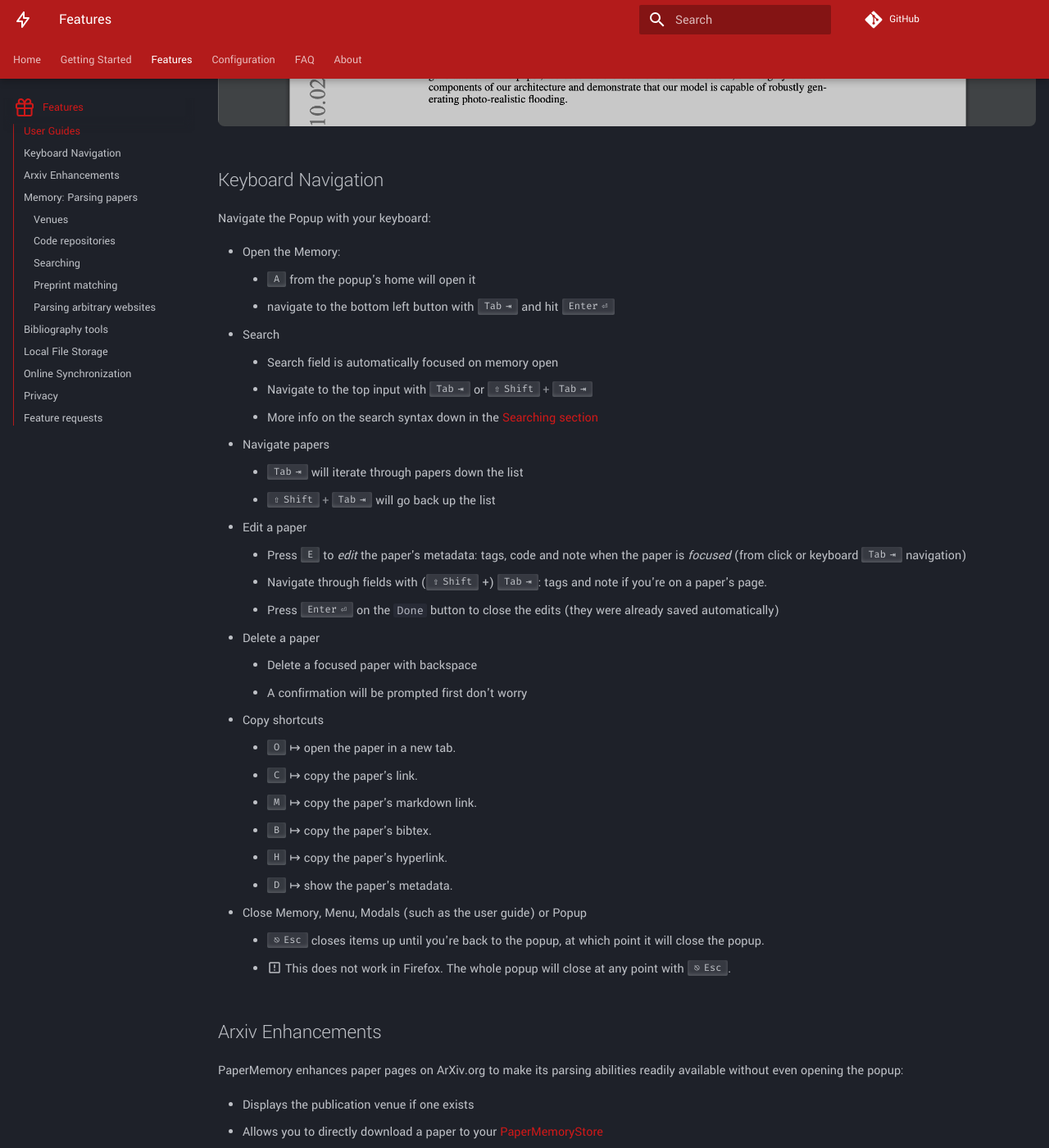
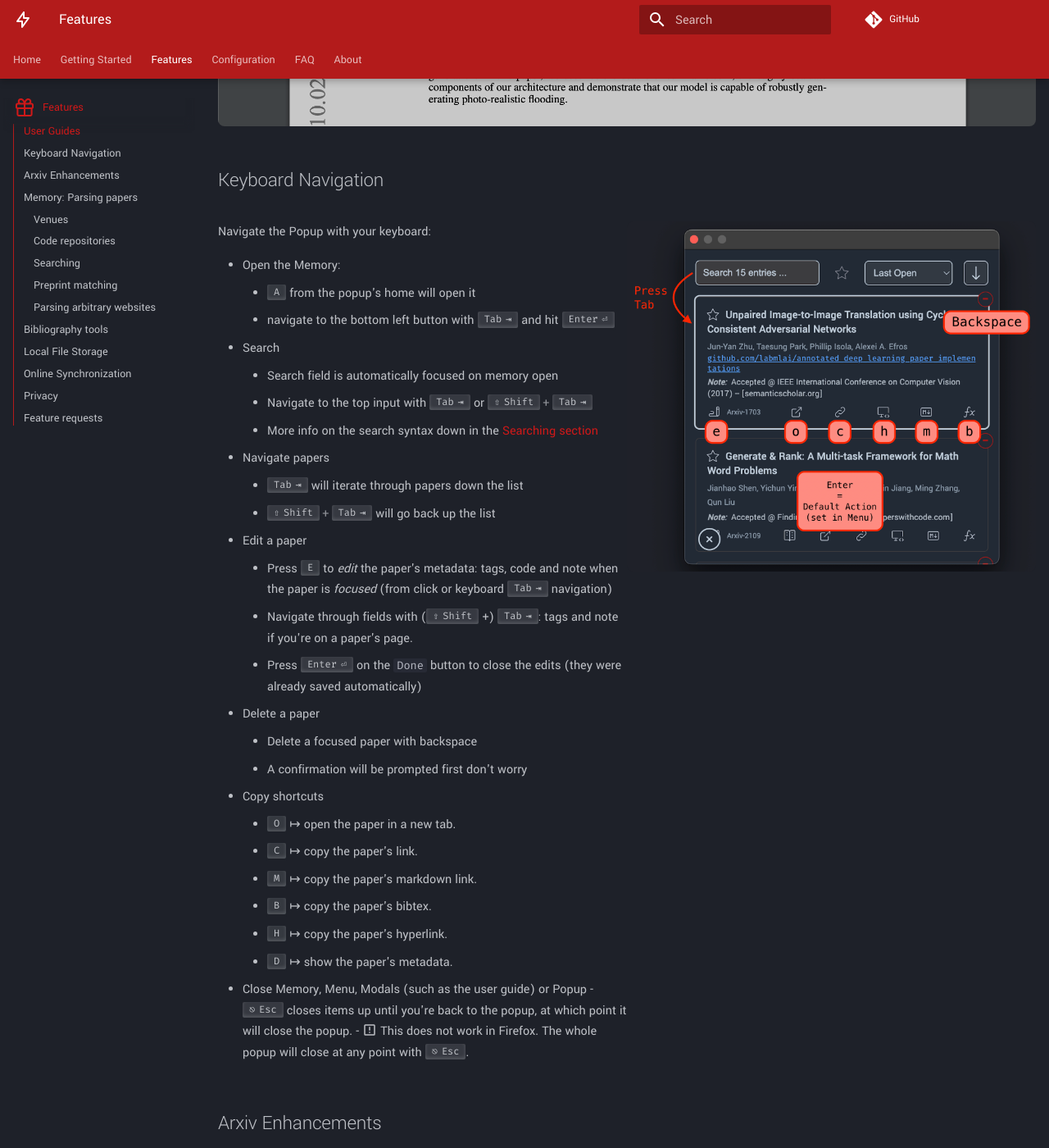
Before and after one commit to vict0rsch/PaperMemory, an MkDocs documentation site: the page built from docs/features.md, in a window 1280 px wide and 1400 px high, scrolled down 1681 px. Shown: the whole window at 82% size. Built offline with MkDocs 1.6.1 and Material for MkDocs 9.7.7, drawn with Linux system fonts in a browser that asks for light colours; comment, search, counter and statistics services are not loaded.

Commit message:
📝 docs: Add Keyboard shortcuts illustration

```diff
--- a/docs/features.md
+++ b/docs/features.md
@@ -17,6 +17,8 @@
 
 ## Keyboard Navigation
 
+<div class="flex-container" markdown id="keyboard-nav">
+<div id="keyboard-nav-text" markdown>
 Navigate the Popup with your keyboard:
 
 -   Open the Memory:
@@ -43,9 +45,10 @@
     -   ++b++ ↦ copy the paper's bibtex.
     -   ++h++ ↦ copy the paper's hyperlink.
     -   ++d++ ↦ show the paper's metadata.
--   Close Memory, Menu, Modals (such as the user guide) or Popup
-    -   ++esc++ closes items up until you're back to the popup, at which point it will close the popup.
-    -   :material-alert-box-outline: This does not work in Firefox. The whole popup will close at any point with ++esc++.
+-   Close Memory, Menu, Modals (such as the user guide) or Popup - ++esc++ closes items up until you're back to the popup, at which point it will close the popup. - :material-alert-box-outline: This does not work in Firefox. The whole popup will close at any point with ++esc++.
+</div>
+<img src="../assets/keyboard-nav.png"/>
+</div>
 
 ## Arxiv Enhancements
 
--- a/docs/stylesheets/extra.css
+++ b/docs/stylesheets/extra.css
@@ -13,7 +13,32 @@
     max-width: 600px;
     width: 100%;
 }
-
+#keyboard-nav {
+    display: flex;
+    justify-content: space-between;
+    flex-wrap: wrap;
+}
+/* #keyboard-nav img {
+    max-width: 600px;
+    width: 100%;
+} */
+#keyboard-nav-text {
+    max-width: 50%;
+    width: 100%;
+    min-width: 300px;
+}
+#keyboard-nav p {
+    max-width: 50%;
+    width: 100%;
+    min-width: 300px;
+}
+/* Responsive layout - makes a one column layout instead of a two-column layout */
+@media (max-width: 800px) {
+    #keyboard-nav-text,
+    #keyboard-nav p {
+        max-width: 100%;
+    }
+}
 .md-grid {
     max-width: 1300px;
 }
```
Also changed, not shown: docs/assets/keyboard-nav.png (added).
